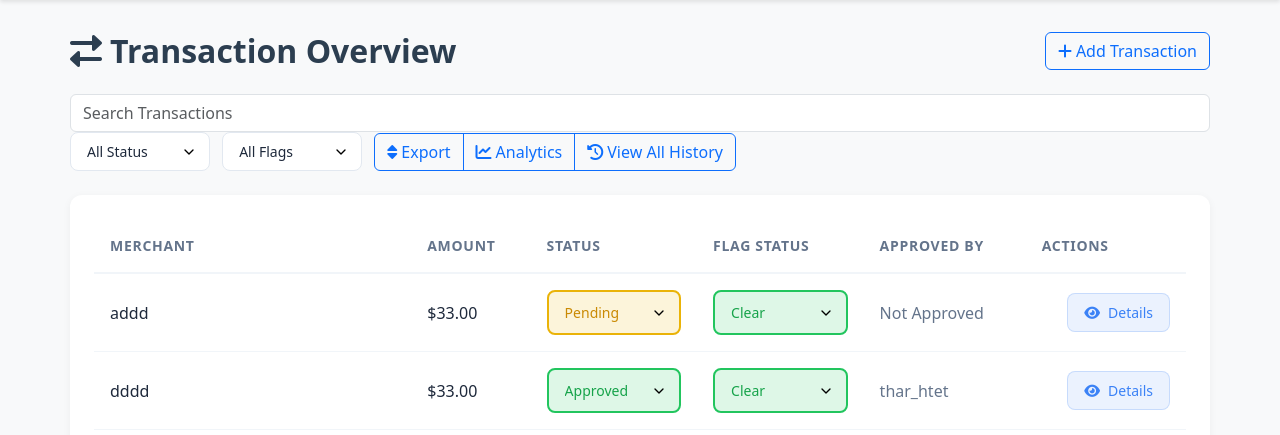
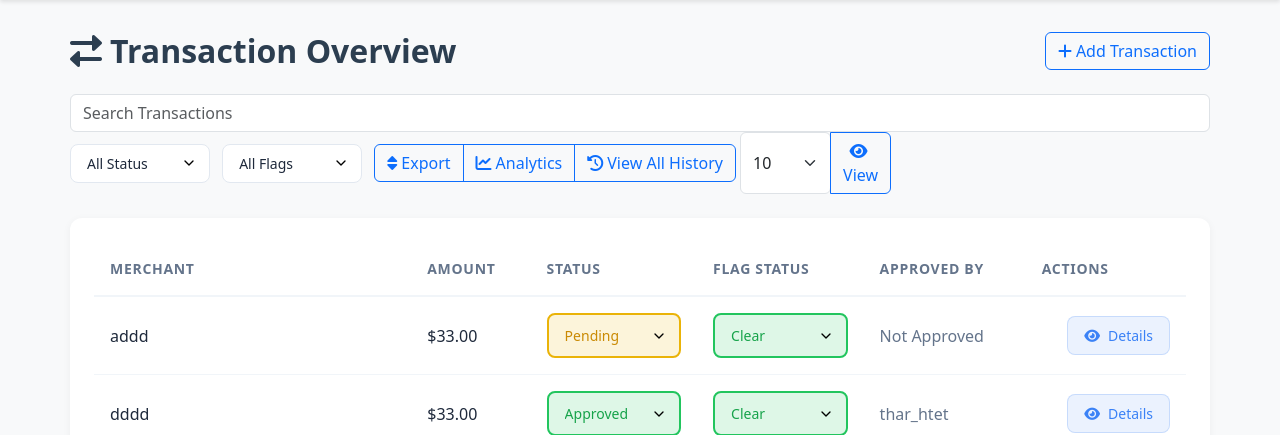
Before and after one commit to TharHtet236401/auditDashboard, a Django app: page /home/ in a window 1280 px wide. Shown: the part 56-491 px from the top of the page. Run offline with Django 5.2, Linux system fonts and the light colour scheme; a user stored in the database is signed in; data comes from the database, SQL or seed files in the repository; both versions use the stored data as it was after the commit; some libraries are stand-ins or nearby versions.

Commit message:
Enhanced home view functionality by adding dynamic transaction view count selection and updating pagination links to retain view count across pages.

```diff
--- a/auditApp/templates/partials/home_content.html
+++ b/auditApp/templates/partials/home_content.html
@@ -69,6 +69,20 @@
                     <i class="fas fa-history me-1"></i>View All History
                 </button>
             </div>
+            <div class="btn-group" role="group">
+                <select class="form-select"
+                        hx-get="{% url 'home' %}"
+                        hx-target="#main-content"
+                        hx-trigger="change"
+                        name="view">
+                    <option value="10" {% if request.GET.view == '10' %}selected{% endif %}>10</option>
+                    <option value="15" {% if request.GET.view == '15' %}selected{% endif %}>15</option>
+                    <option value="20" {% if request.GET.view == '20' %}selected{% endif %}>20</option>
+                </select>
+                <button type="button" class="btn btn-outline-primary">
+                    <i class="fas fa-eye me-1"></i>View
+                </button>
+            </div>
         </div>
     </div>
 
--- a/auditApp/templates/partials/transaction.html
+++ b/auditApp/templates/partials/transaction.html
@@ -83,7 +83,7 @@
                 {% if transactions.has_previous %}
                 <li class="page-item">
                     <button class="page-link"
-                            hx-get="{% url 'home' %}?page={{ transactions.previous_page_number }}&status={{ request.GET.status|default:'' }}&flag={{ request.GET.flag|default:'' }}&search={{ request.GET.search|default:'' }}"
+                            hx-get="{% url 'home' %}?page={{ transactions.previous_page_number }}&status={{ request.GET.status|default:'' }}&flag={{ request.GET.flag|default:'' }}&search={{ request.GET.search|default:'' }}&view={{ request.GET.view|default:'' }}"
                             hx-target="#main-content">
                         <i class="fas fa-chevron-left"></i>
                     </button>
@@ -98,7 +98,7 @@
                     {% elif num > transactions.number|add:'-3' and num < transactions.number|add:'3' %}
                     <li class="page-item">
                         <button class="page-link"
-                                hx-get="{% url 'home' %}?page={{ num }}&status={{ request.GET.status|default:'' }}&flag={{ request.GET.flag|default:'' }}&search={{ request.GET.search|default:'' }}"
+                                hx-get="{% url 'home' %}?page={{ num }}&status={{ request.GET.status|default:'' }}&flag={{ request.GET.flag|default:'' }}&search={{ request.GET.search|default:'' }}&view={{ request.GET.view|default:'' }}"
                                 hx-target="#main-content">
                             {{ num }}
                         </button>
@@ -109,7 +109,7 @@
                 {% if transactions.has_next %}
                 <li class="page-item">
                     <button class="page-link"
-                            hx-get="{% url 'home' %}?page={{ transactions.next_page_number }}&status={{ request.GET.status|default:'' }}&flag={{ request.GET.flag|default:'' }}&search={{ request.GET.search|default:'' }}"
+                            hx-get="{% url 'home' %}?page={{ transactions.next_page_number }}&status={{ request.GET.status|default:'' }}&flag={{ request.GET.flag|default:'' }}&search={{ request.GET.search|default:'' }}&view={{ request.GET.view|default:'' }}"
                             hx-target="#main-content">
                         <i class="fas fa-chevron-right"></i>
                     </button>
--- a/auditApp/views.py
+++ b/auditApp/views.py
@@ -58,8 +58,11 @@ def register_view(request):
 @login_required
 def home(request):
     try:
+
+
         transactions_list = Transaction.objects.all().order_by('-timestamp')
 
+        view_count = request.GET.get('view', 10)
         search_query = request.GET.get('search', '')
         if search_query:
             transactions_list = transactions_list.filter(merchant__icontains=search_query)
@@ -69,6 +72,12 @@ def home(request):
         flag_filter = request.GET.get('flag', '')
 
         filters = Q()
+
+        if view_count:
+            view_count = int(view_count)
+        else:
+            view_count = 10
+
         if status_filter:  # Only filter if a specific status is selected
             filters &= Q(status=status_filter)
 
@@ -79,7 +88,7 @@ def home(request):
         if filters:
             transactions_list = transactions_list.filter(filters)
 
-        paginator = Paginator(transactions_list, 10)
+        paginator = Paginator(transactions_list, view_count)
         page = request.GET.get('page', 1)
         transactions = paginator.get_page(page)
 
```
Also changed, not shown: db.sqlite3.
